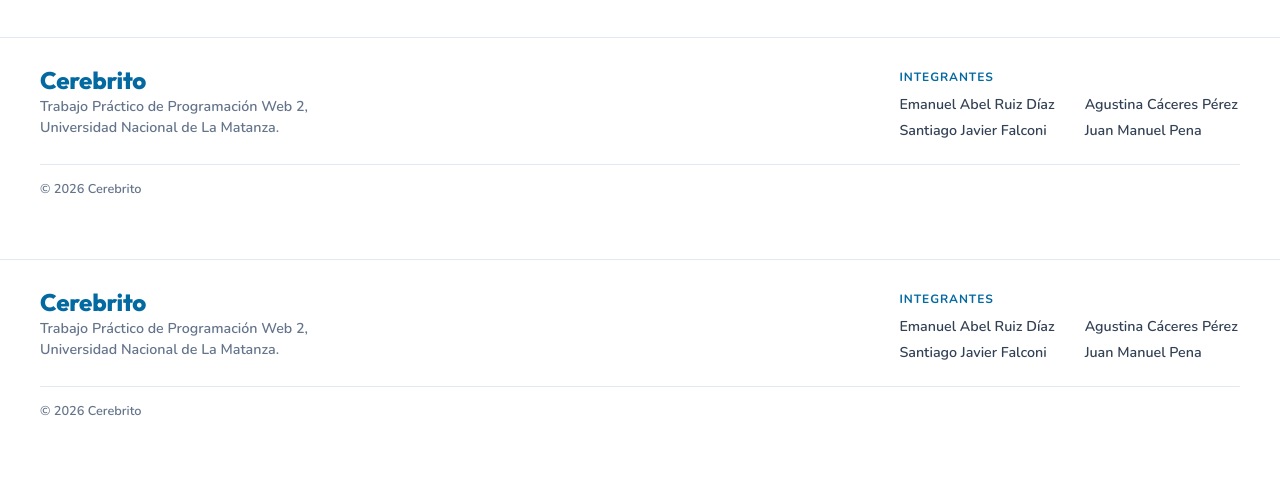
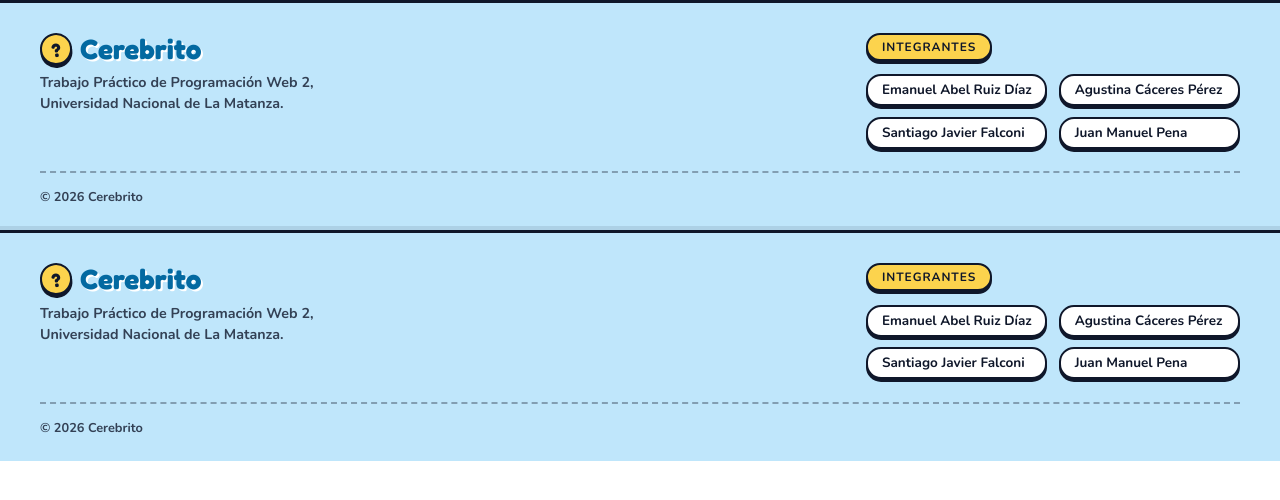
Before and after one commit to agusCax/Preguntados, a PHP site: the page made by app/view/footer.php in a window 1280 px wide. Shown: the part 67-567 px from the top of the page. Run offline with PHP 8.4, Linux system fonts and the light colour scheme; the template is opened without the code that fills it, so the values that code supplies are empty; some libraries are stand-ins or nearby versions.

Commit message:
footer was modified to use the new style

```diff
--- a/app/view/footer.php
+++ b/app/view/footer.php
@@ -1,3 +1,5 @@
+</div>
+
 <footer class="ft">
     <style>
         .ft,
@@ -10,13 +12,15 @@
         .ft {
             --ft-pad: 1rem;
 
-            margin-top: 2.5rem;
+            flex-shrink: 0;
+            margin-top: 0;
             padding: 2rem var(--ft-pad) 1.5rem;
             font-family: var(--font-text, "Nunito", system-ui, sans-serif);
             text-align: center;
-            color: var(--color-ink-soft, #334155);
-            background-color: var(--color-white, #ffffff);
-            border-top: 1px solid var(--color-border, #e2e8f0);
+            color: var(--color-ink, #0f172a);
+            background-color: var(--color-sky-soft, #bfe6fb);
+            border-top: var(--edge, 3px solid #0f172a);
+            box-shadow: 0 -4px 0 rgba(15, 23, 42, 0.1);
         }
 
         .ft__inner {
@@ -27,13 +31,31 @@
         }
 
         .ft__brand {
-            margin: 0 0 0.25rem;
-            font-family: var(--font-family, "Outfit", system-ui, sans-serif);
-            font-size: 24px;
+            display: inline-flex;
+            align-items: center;
+            gap: 0.55rem;
+            margin: 0 0 0.5rem;
+            font-family: var(--font-display, "Fredoka", system-ui, sans-serif);
+            font-size: 28px;
             line-height: 1;
-            font-weight: 800;
-            letter-spacing: -0.01em;
+            font-weight: 700;
             color: var(--color-primary-dark, #0369a1);
+            text-shadow: 2px 2px 0 #fff;
+        }
+
+        .ft__logo {
+            display: grid;
+            place-items: center;
+            width: 32px;
+            height: 32px;
+            font-size: 19px;
+            color: var(--color-ink, #0f172a);
+            text-shadow: none;
+            background-color: var(--color-sun, #fcd34d);
+            border: 2.5px solid var(--color-ink, #0f172a);
+            border-radius: 50%;
+            box-shadow: 0 3px 0 var(--color-ink, #0f172a);
+            transform: rotate(-8deg);
         }
 
         .ft__desc {
@@ -41,27 +63,44 @@
             margin: 0 auto;
             font-size: 0.95rem;
             line-height: 1.5;
-            color: #64748b;
+            font-weight: 700;
+            color: var(--color-ink-soft, #334155);
         }
 
         .ft__title {
-            margin: 0 0 0.5rem;
+            display: inline-block;
+            margin: 0 0 0.9rem;
+            padding: 0.2rem 0.9rem;
             font-family: var(--font-text, "Nunito", system-ui, sans-serif);
             font-size: 0.8rem;
-            font-weight: 700;
+            font-weight: 800;
             letter-spacing: 0.08em;
             text-transform: uppercase;
-            color: var(--color-primary-dark, #0369a1);
+            color: var(--color-ink, #0f172a);
+            background-color: var(--color-sun, #fcd34d);
+            border: 2px solid var(--color-ink, #0f172a);
+            border-radius: 9999px;
+            box-shadow: 0 3px 0 var(--color-ink, #0f172a);
         }
 
         .ft__list {
             display: grid;
-            gap: 0.25rem;
+            gap: 0.6rem;
             margin: 0;
             padding: 0;
             list-style: none;
-            font-size: 0.95rem;
-            font-weight: 600;
+        }
+
+        .ft__list li {
+            padding: 0.4rem 0.9rem;
+            font-size: 0.9rem;
+            line-height: 1.2;
+            font-weight: 700;
+            color: var(--color-ink, #0f172a);
+            background-color: #fff;
+            border: 2px solid var(--color-ink, #0f172a);
+            border-radius: 1rem;
+            box-shadow: 0 3px 0 var(--color-ink, #0f172a);
         }
 
         .ft__copy {
@@ -69,15 +108,14 @@
             margin: 1.5rem auto 0;
             padding-top: 1rem;
             font-size: 0.85rem;
-            color: #64748b;
-            border-top: 1px solid var(--color-border, #e2e8f0);
+            font-weight: 700;
+            color: var(--color-ink-soft, #334155);
+            border-top: 2px dashed rgba(15, 23, 42, 0.35);
         }
 
         /* Tablet y desktop: marca a la izquierda, integrantes a la derecha */
         @media (min-width: 768px) {
-            .ft {
-                --ft-pad: 1.5rem;
-            }
+            .ft { --ft-pad: 1.5rem; }
 
             .ft__inner {
                 grid-template-columns: 1fr 1fr;
@@ -85,34 +123,20 @@
                 text-align: left;
             }
 
-            .ft__desc {
-                margin-inline: 0;
-            }
-
-            .ft__team {
-                justify-self: end;
-            }
-
-            .ft__list {
-                grid-template-columns: 1fr 1fr;
-                gap: 0.35rem 2rem;
-            }
-
-            .ft__copy {
-                text-align: left;
-            }
+            .ft__desc { margin-inline: 0; }
+            .ft__team { justify-self: end; }
+            .ft__list { grid-template-columns: 1fr 1fr; gap: 0.7rem 0.8rem; }
+            .ft__copy { text-align: left; }
         }
 
         @media (min-width: 1024px) {
-            .ft {
-                --ft-pad: 2.5rem;
-            }
+            .ft { --ft-pad: 2.5rem; }
         }
     </style>
 
     <div class="ft__inner">
         <div class="ft__about">
-            <p class="ft__brand">Cerebrito</p>
+            <p class="ft__brand"><span class="ft__logo" aria-hidden="true">?</span>Cerebrito</p>
             <p class="ft__desc">Trabajo Práctico de Programación Web 2, Universidad Nacional de La Matanza.</p>
         </div>
 
```
